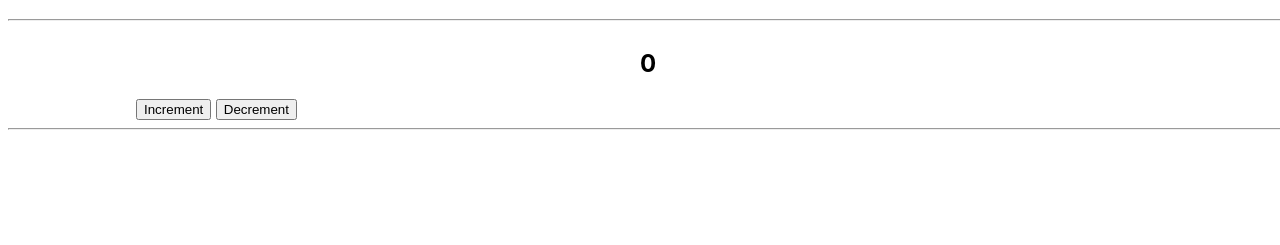
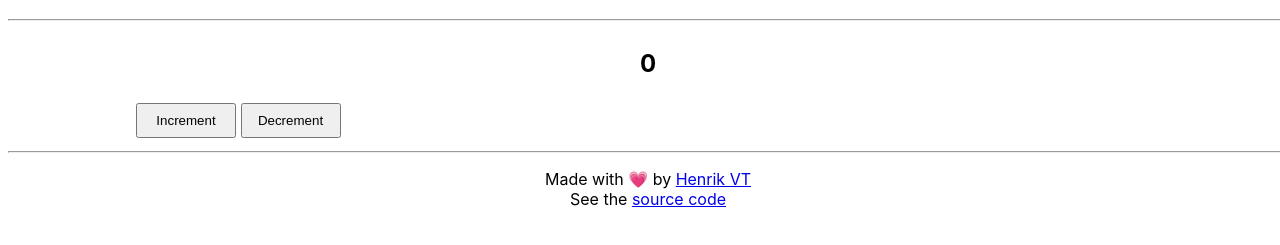
Before and after one commit to henrikvtcodes/realtime-counter, a website: page public/index.html in a window 1280 px wide. Shown: the part 63-308 px from the top of the page. Drawn offline with Linux system fonts and the light colour scheme; a web font is replaced by a local one.

Commit message:
footer message

```diff
--- a/public/index.css
+++ b/public/index.css
@@ -36,6 +36,13 @@ div.child {
     grid-row-end: bottom;
 }
 
+.button {
+    height: 35px;
+    width: 100px;
+    margin-top: 5px;
+    margin-bottom: 5px;
+}
+
 /* GENERAL STYLES */
 h1.title {
     text-align: center;
@@ -44,3 +51,7 @@ h1.title {
 button.button {
 
 }
+
+footer {
+    text-align: center;
+}
--- a/public/index.html
+++ b/public/index.html
@@ -33,6 +33,14 @@
     </main>
 
     <hr />
-    <footer></footer>
+    <footer>
+        <div>
+            <p>
+                Made with 💗 by <a href="https://github.com/henrikvtcodes">Henrik VT</a>
+                <br>
+                See the <a href="https://github.com/henrikvtcodes/realtime-counter">source code</a>
+            </p>
+        </div>
+    </footer>
   </body>
 </html>
```
